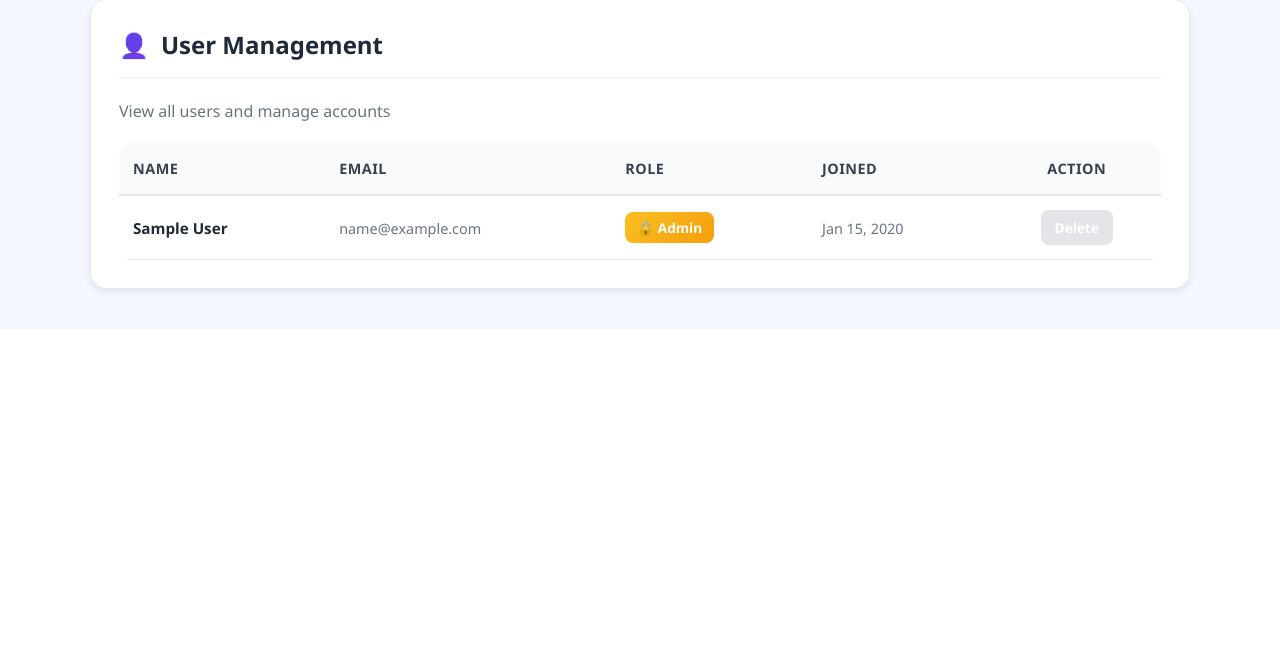
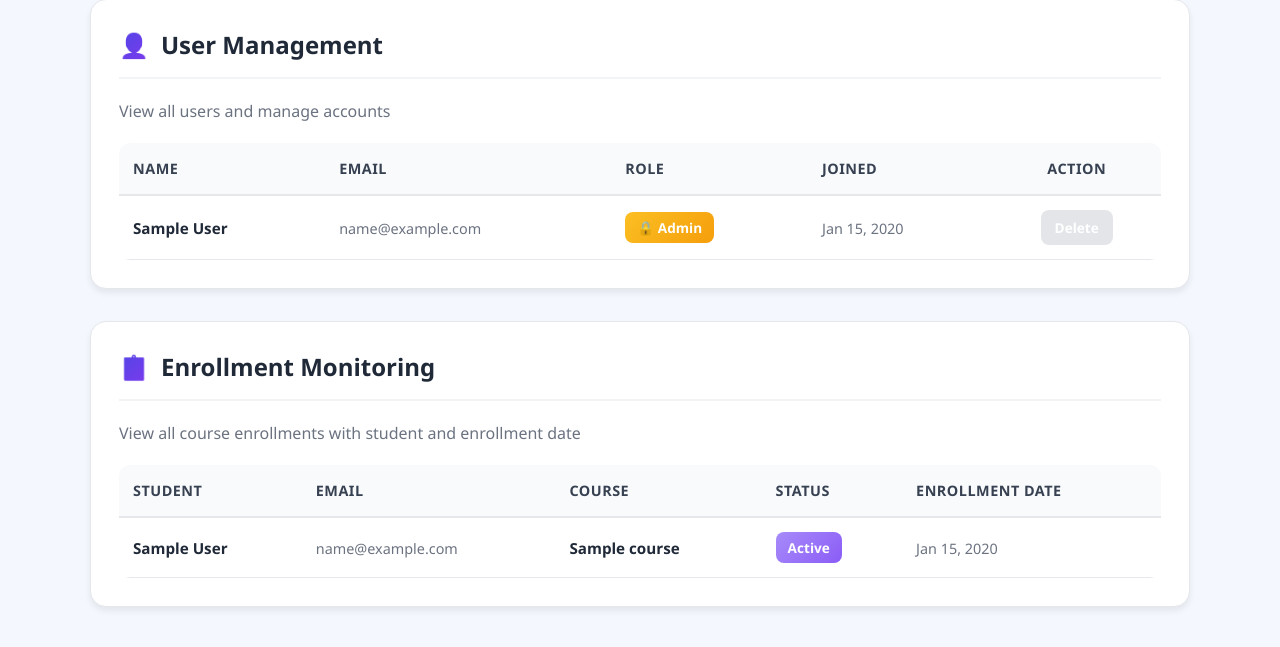
Before and after one commit to Yashesh08/NewLab, a Django app: page /admin-panel/ in a window 1280 px wide. Shown: the part 1641-2288 px from the top of the page. Before the commit the page ends 1937 px from the top, so only its background shows below. Run offline with Django 4.2, Linux system fonts and the light colour scheme; a user stored in the database is signed in; tables that the repository leaves empty hold one stand-in row (values such as "Sample post").

Commit message:
Add enrollment monitoring section to admin dashboard

```diff
--- a/splab/spapp/views.py
+++ b/splab/spapp/views.py
@@ -541,6 +541,11 @@ def admin_panel(request):
     recent_users = User.objects.order_by('-date_joined')[:5]
     all_users = User.objects.order_by('-date_joined')
     recent_courses = Course.objects.order_by('-created_at')[:5]
+    enrollment_rows = (
+        Enrollment.objects
+        .select_related('user', 'course')
+        .order_by('-created_at')
+    )
 
     context = {
         'active_page': 'admin_panel',
@@ -551,6 +556,7 @@ def admin_panel(request):
         'recent_users': recent_users,
         'all_users': all_users,
         'recent_courses': recent_courses,
+        'enrollment_rows': enrollment_rows,
         'instructors': Instructor.objects.filter(is_active=True).order_by('name'),
         'course_levels': Course.Level.choices,
     }
--- a/splab/templates/admin_panel.html
+++ b/splab/templates/admin_panel.html
@@ -591,4 +591,54 @@
         {% endif %}
     </div>
 </section>
+
+<!-- Enrollment Monitoring Section -->
+<section class="admin-form-section" style="padding: 28px;">
+    <div class="section-header">
+        <span class="section-header-icon">📋</span>
+        <h2>Enrollment Monitoring</h2>
+    </div>
+    <p class="section-subtitle" style="color: #6b7280; margin-bottom: 20px;">View all course enrollments with student and enrollment date</p>
+
+    <div class="users-table-wrapper">
+        {% if enrollment_rows %}
+        <table class="users-table">
+            <thead>
+                <tr>
+                    <th>Student</th>
+                    <th>Email</th>
+                    <th>Course</th>
+                    <th>Status</th>
+                    <th>Enrollment Date</th>
+                </tr>
+            </thead>
+            <tbody>
+                {% for enrollment in enrollment_rows %}
+                <tr>
+                    <td>
+                        <span class="user-name">{{ enrollment.user.get_full_name|default:enrollment.user.username }}</span>
+                    </td>
+                    <td>
+                        <span class="user-email">{{ enrollment.user.email }}</span>
+                    </td>
+                    <td>
+                        <span class="list-item-title">{{ enrollment.course.title }}</span>
+                    </td>
+                    <td>
+                        <span class="user-role student">{{ enrollment.get_status_display }}</span>
+                    </td>
+                    <td>
+                        <span class="user-joined">{{ enrollment.enrolled_on|date:'M d, Y' }}</span>
+                    </td>
+                </tr>
+                {% endfor %}
+            </tbody>
+        </table>
+        {% else %}
+        <div class="empty-state">
+            <p>No enrollments found yet.</p>
+        </div>
+        {% endif %}
+    </div>
+</section>
 {% endblock %}
```
Also changed, not shown: splab/spapp/tests.py (+30 -0 lines).
